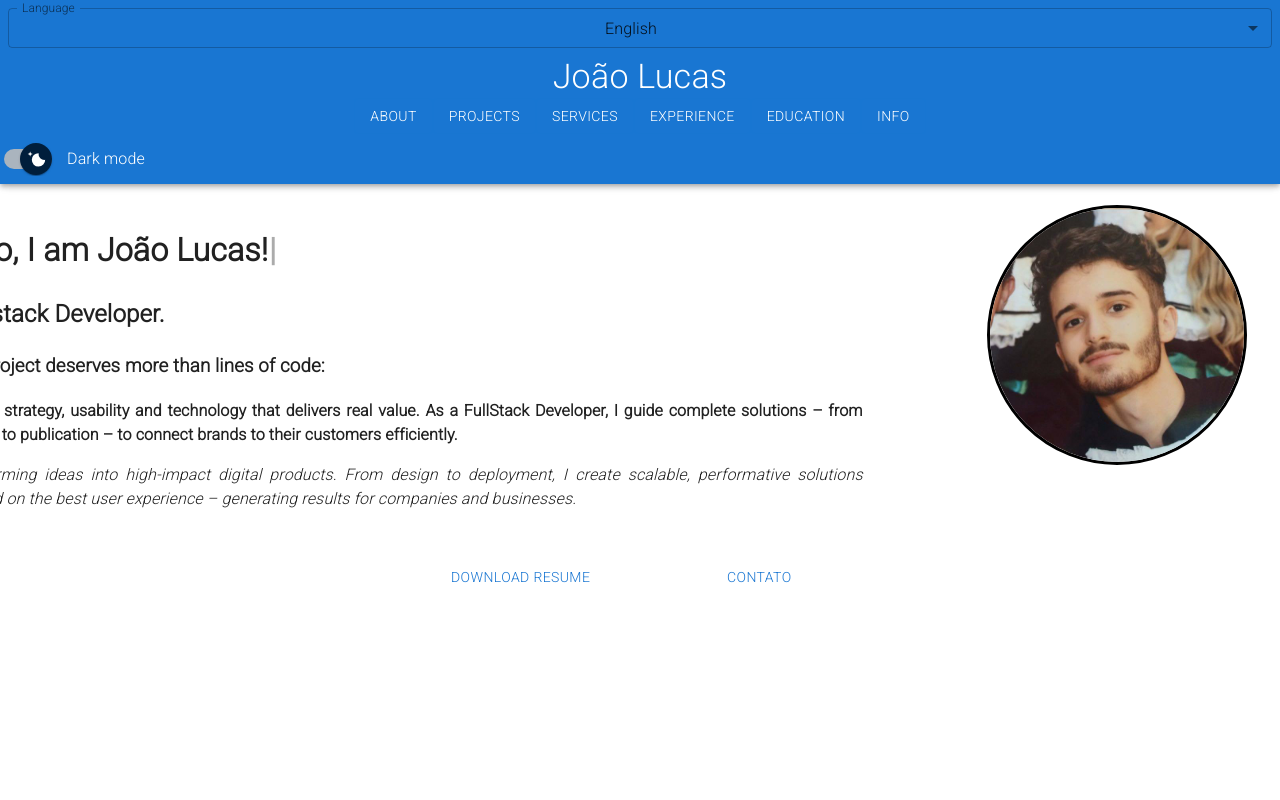
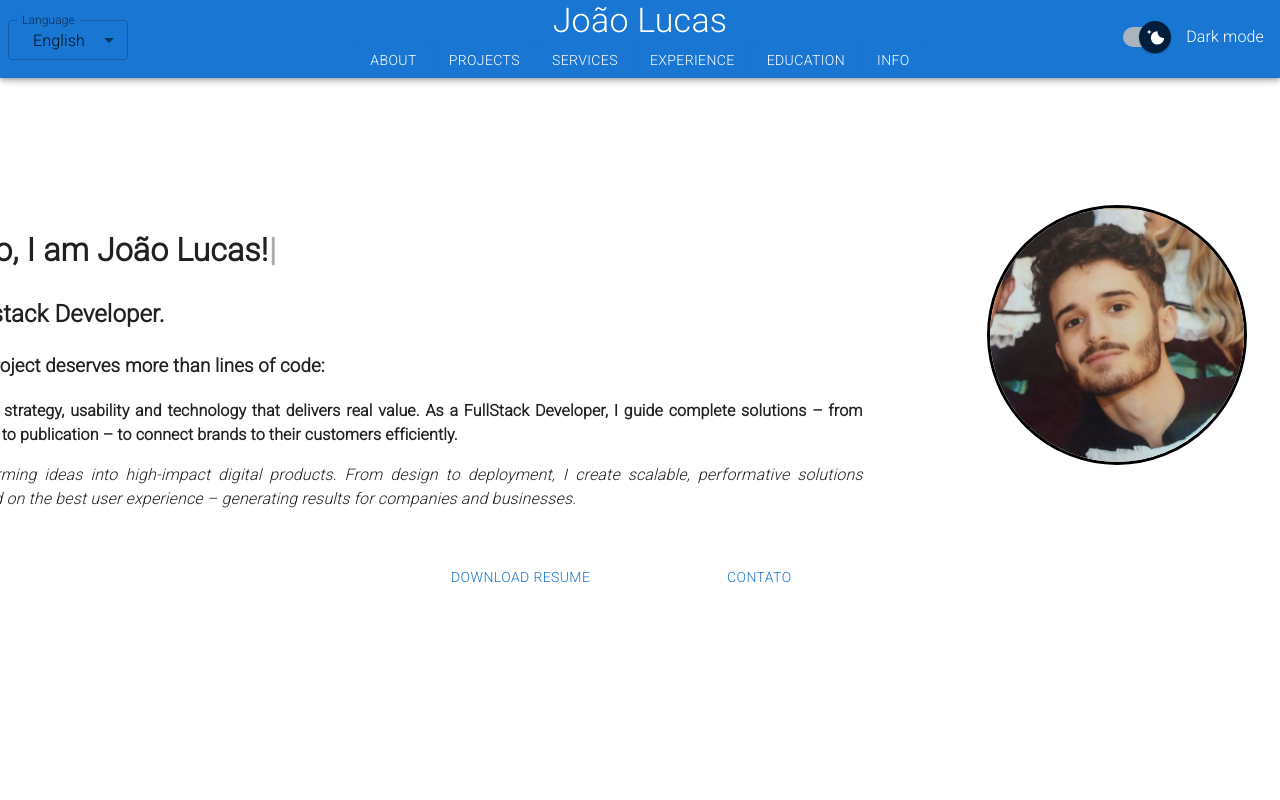
Before and after one commit to joaolucasmm/portfolio-dev, a React (Create React App) app: page / in a window 1280 px wide. Shown: the top 800 px of the page. Built offline with nearby package versions, Linux system fonts and the light colour scheme.

Commit message:
Update style mapping

```diff
--- a/src/Assets/style/style.css
+++ b/src/Assets/style/style.css
@@ -11,6 +11,33 @@
   text-align: center;
   width: 100%;
 }
+.header-container .header_appbar {
+  display: flex;
+  flex-direction: row;
+}
+.header-container .header_appbar .header-toolbar {
+  display: flex;
+  flex-direction: column;
+  align-items: center;
+  width: 100%;
+}
+@media (min-width: 768px) {
+  .header-container .header_appbar .header-toolbar {
+    flex-direction: column;
+    justify-content: center;
+  }
+}
+.header-container .header_appbar .header_language {
+  position: absolute;
+  left: 0;
+  top: 12px;
+  z-index: 1;
+}
+.header-container .header_appbar .header_nightmode {
+  position: absolute;
+  right: 0;
+  top: 12px;
+}
 
 .header-title {
   flex-grow: 1;
@@ -23,19 +50,6 @@
     margin-bottom: 10px;
     text-align: center;
     width: 100%;
-  }
-}
-
-.header-toolbar {
-  display: flex;
-  flex-direction: column;
-  align-items: center;
-  width: 100%;
-}
-@media (min-width: 768px) {
-  .header-toolbar {
-    flex-direction: column;
-    justify-content: center;
   }
 }
 
--- a/src/Components/UI/variables.scss
+++ b/src/Components/UI/variables.scss
@@ -6,6 +6,12 @@ $pink: #E94560;
 $grey: #808080;
 $white: #ffffff52;
 
+$color1: #9077e5;
+$color2: #7d67d2;
+$color3: #6a57c0;
+$color4: #5746ad;
+$color5: #44369a;
+
 $breakpoint-tablet: 768px;
 
 :export {
```
Also changed, not shown: 1 other file (tests, documents, lock files or other folders).
